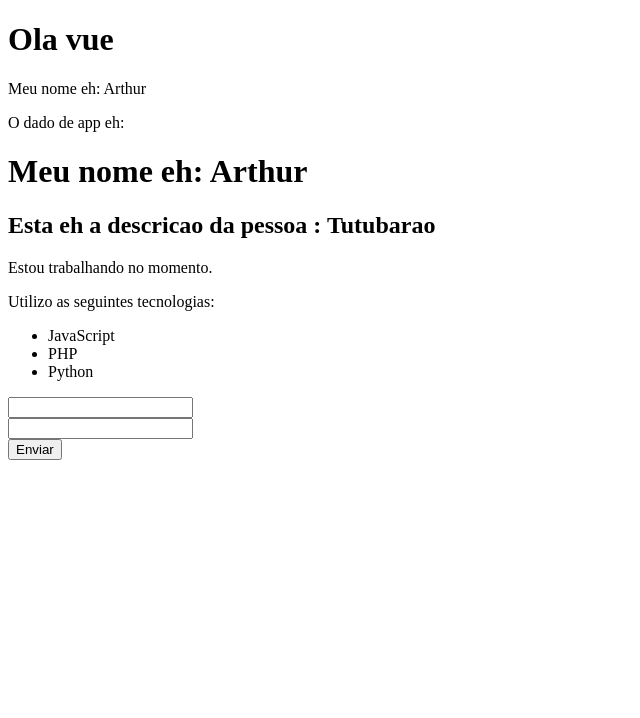
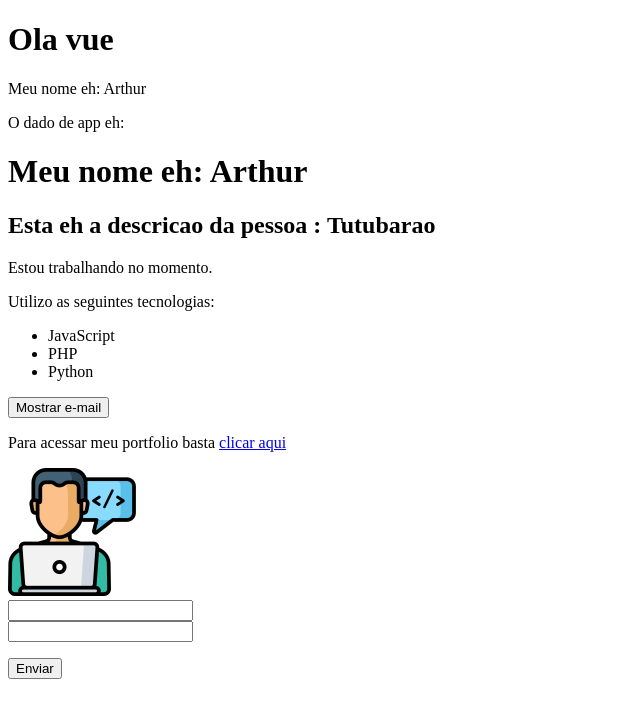
Before and after one commit to Galdinowski/Aprendendo-vue, a Vue app in the folder 2_projeto_vue/: page / in a window 1280 px wide. Shown: the top 718 px of the page, without its empty margins (0-640 px from the left). Built offline with nearby package versions, Linux system fonts and the light colour scheme.

Commit message:
Metodos e atributos dinamicos

```diff
--- a/2_projeto_vue/src/components/Form.vue
+++ b/2_projeto_vue/src/components/Form.vue
@@ -7,6 +7,7 @@
             <InputText/>
         </div>
         <div>
+            <p></p>
              <Submit/>
         </div>
     </form>
@@ -18,7 +19,7 @@ import InputText from './form/InputText.vue'
 import Submit from './form/Submit.vue'
 
     export default {
-        name: 'Form',
+        name: 'Formu',
         components:{
             InputText,
                 Submit
--- a/2_projeto_vue/src/components/Info.vue
+++ b/2_projeto_vue/src/components/Info.vue
@@ -1,20 +1,54 @@
 <template>
     <div>
-        <p>Estou trabalhando no momento.</p>
+        <p v-if="esta_trabalhando">Estou trabalhando no momento.</p>
+        <p v-else>Estou em busca de novas oportunidades</p>
         <p>Utilizo as seguintes tecnologias:</p>
             <ul>
                 <li>JavaScript</li>
                 <li>PHP</li>
                 <li>Python</li>
             </ul>
-
+            <div>
+                <button @click="ShowEmail">{{ textoBotao }}</button>
+            </div>
+            <p v-show="mostrar_email">Mande uma msg para: {{ email }} </p>
+            <p>Para acessar meu portfolio basta <a v-bind:href="meu_link" target="blank"> clicar aqui</a></p>
+            <Pictures/>
     </div>
 
 </template>
 
 <script>
+    import Pictures from "./Picture.vue"
     export default{
-        name: 'Info'
+        name: 'Info',
+        components:{
+            Pictures
+        },
+        data()
+        {
+            return{
+                esta_trabalhando: true,
+                mostrar_email:false,
+                email: "Testando@gmail.com",
+                meu_link: 'https://www.globo.com/',
+                textoBotao: "Mostrar e-mail"
+
+            }
+        },
+        methods:{
+            ShowEmail(){
+                this.mostrar_email = !this.mostrar_email
+                if(!this.mostrar_email)
+                 {
+                       this.textoBotao = "Mostrar E-mail"
+
+
+                    }else{
+                        this.textoBotao = "Esconder E-mail"
+                    }
+            }
+        }
 
 }
 </script>
--- a/2_projeto_vue/src/components/LifeCycle.vue
+++ b/2_projeto_vue/src/components/LifeCycle.vue
@@ -20,11 +20,21 @@
             setTimeout(()=>{
                 this.nome = "Arthur"
             },2000)
+            this.lifeCycle()
+
 
         },
         mounted()
         {
             this.nome = "Lazaro"
+            this.lifeCycle()
+        },
+        methods:{
+            lifeCycle()
+            {
+                console.log("Executou")
+            }
+
         }
 
     }
--- a/2_projeto_vue/src/components/Pessoa.vue
+++ b/2_projeto_vue/src/components/Pessoa.vue
@@ -2,18 +2,18 @@
     <div>
         <h2>Esta eh a descricao da pessoa : {{ nome }} </h2>
         <Info/>
-        <Form/>
+        <Formu/>
     </div>
 
 </template>
 
 <script>
     import Info from './Info.vue'
-    import Form from './Form.vue'
+    import Formu from './Form.vue'
     export default{
         name: 'Pessoa',
         components:{
-            Info,Form
+            Info,Formu
         },
         data()
         {
--- /dev/null
+++ b/2_projeto_vue/src/components/Picture.vue
@@ -0,0 +1,16 @@
+<template>
+    <img :src="avatar" :alt="descricao">
+</template>
+
+<script>
+    export default{
+        name: 'Pictures',
+        data()
+        {
+            return{
+                avatar: "/img/avatar.png",
+                descricao: "Arthur Galdino"
+            }
+        }
+    }
+</script>
```
Also changed, not shown: 2_projeto_vue/public/img/avatar.png (added).
